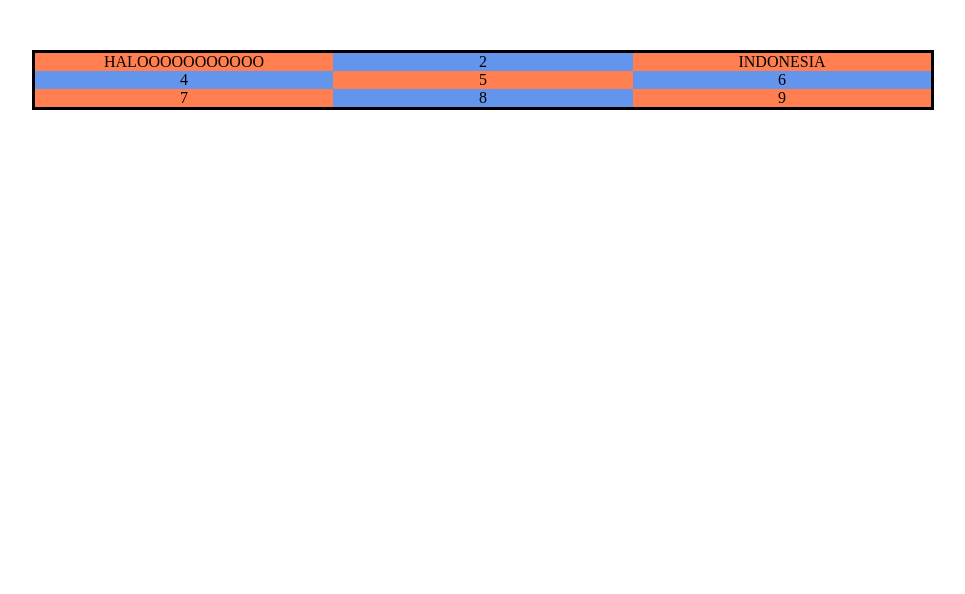
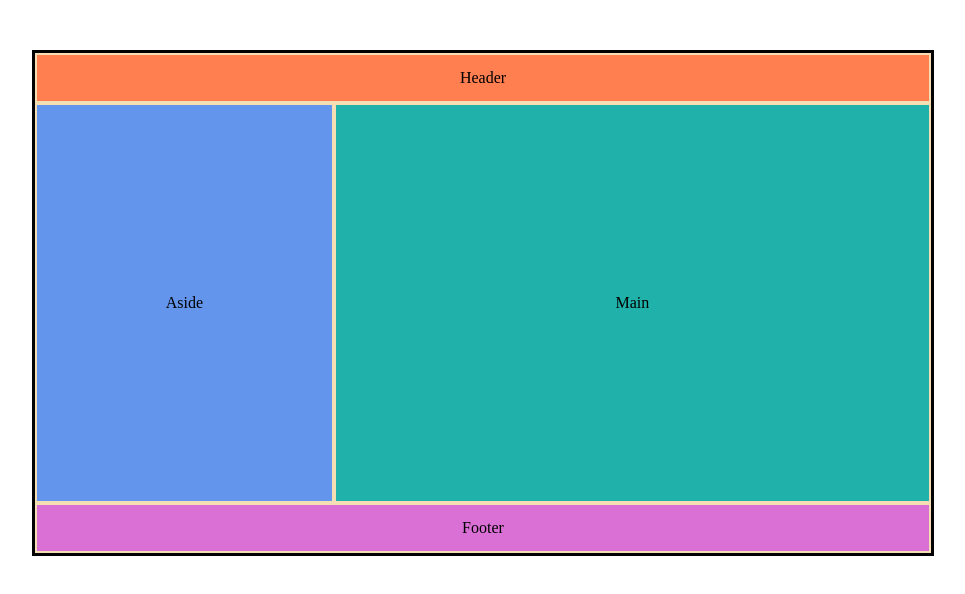
Before and after one commit to zf-programming/css-grid, a plain HTML site: page index.html in a window 1280 px wide. Shown: the whole page, without its empty margins (157-1122 px from the left). Drawn offline with Linux system fonts and the light colour scheme.

Commit message:
Properti grid-template-area dan contoh layouting

```diff
--- a/index.html
+++ b/index.html
@@ -9,15 +9,10 @@
   </head>
   <body>
     <div class="container">
-      <div class="item">HALOOOOOOOOOOO</div>
-      <div class="item">2</div>
-      <div class="item">INDONESIA</div>
-      <div class="item">4</div>
-      <div class="item">5</div>
-      <div class="item">6</div>
-      <div class="item">7</div>
-      <div class="item">8</div>
-      <div class="item">9</div>
+      <header class="item">Header</header>
+      <aside class="item">Aside</aside>
+      <main class="item">Main</main>
+      <footer class="item">Footer</footer>
     </div>
   </body>
 </html>
--- a/style.css
+++ b/style.css
@@ -4,21 +4,44 @@ body {
 }
 
 .container {
+  height: 500px;
   width: 70%;
   margin: 50px auto;
   border: 3px solid black;
   display: grid;
-  grid-template-columns: 1fr minmax(50px, 300px) 1fr;
-  /* ukuran minimal dan maximal column/row */
+  grid-template-columns: 1fr 2fr;
+  grid-template-rows: 50px 2fr 50px;
+  grid-template-areas:
+    "header header" /* row 1 */
+    "aside main" /* row 2 */
+    "footer footer"; /* row 3 */
+  /* membuat template untuk pada grid */
 }
 
 .item {
-  background-color: coral;
   display: flex;
   justify-content: center;
   align-items: center;
+  border: 2px solid wheat;
 }
 
-.item:nth-child(even) {
+header {
+  background-color: coral;
+  grid-area: header;
+  /* men-set div dll, ke dalam area di grid-template */
+}
+
+aside {
   background-color: cornflowerblue;
+  grid-area: aside;
 }
+
+main {
+  background-color: lightseagreen;
+  grid-area: main;
+}
+
+footer {
+  background-color: orchid;
+  grid-area: footer;
+}
```
